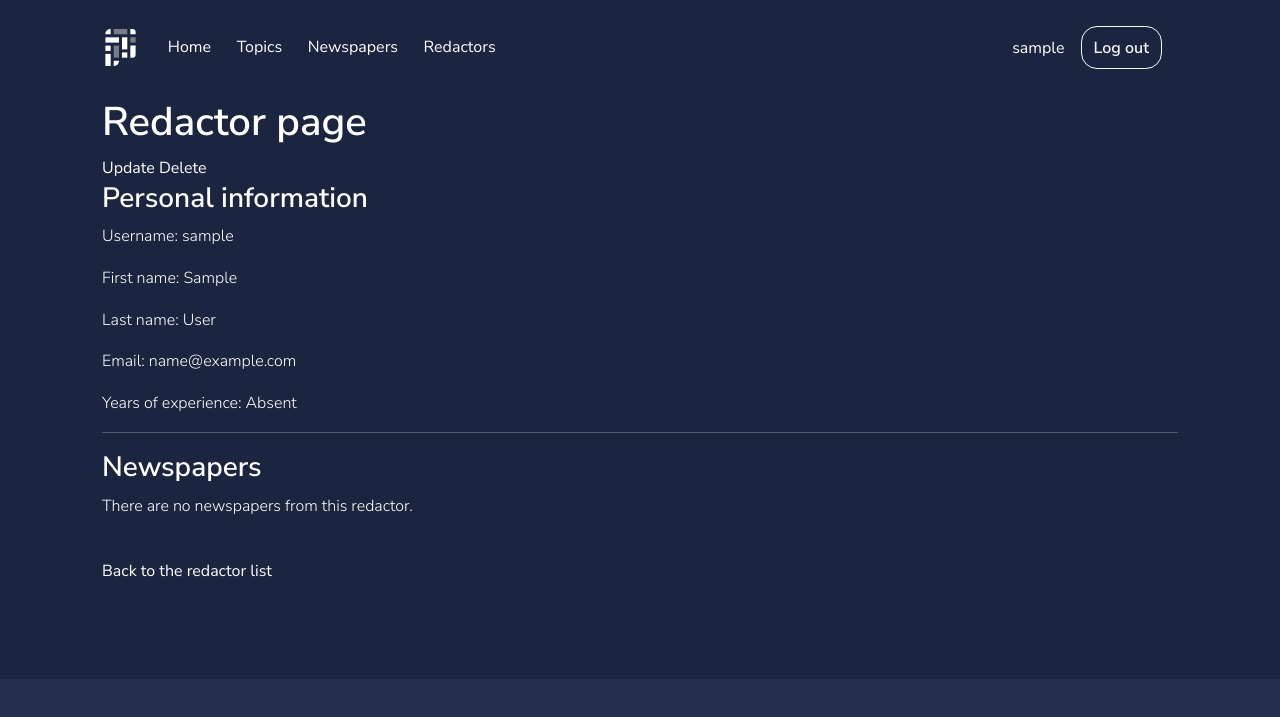
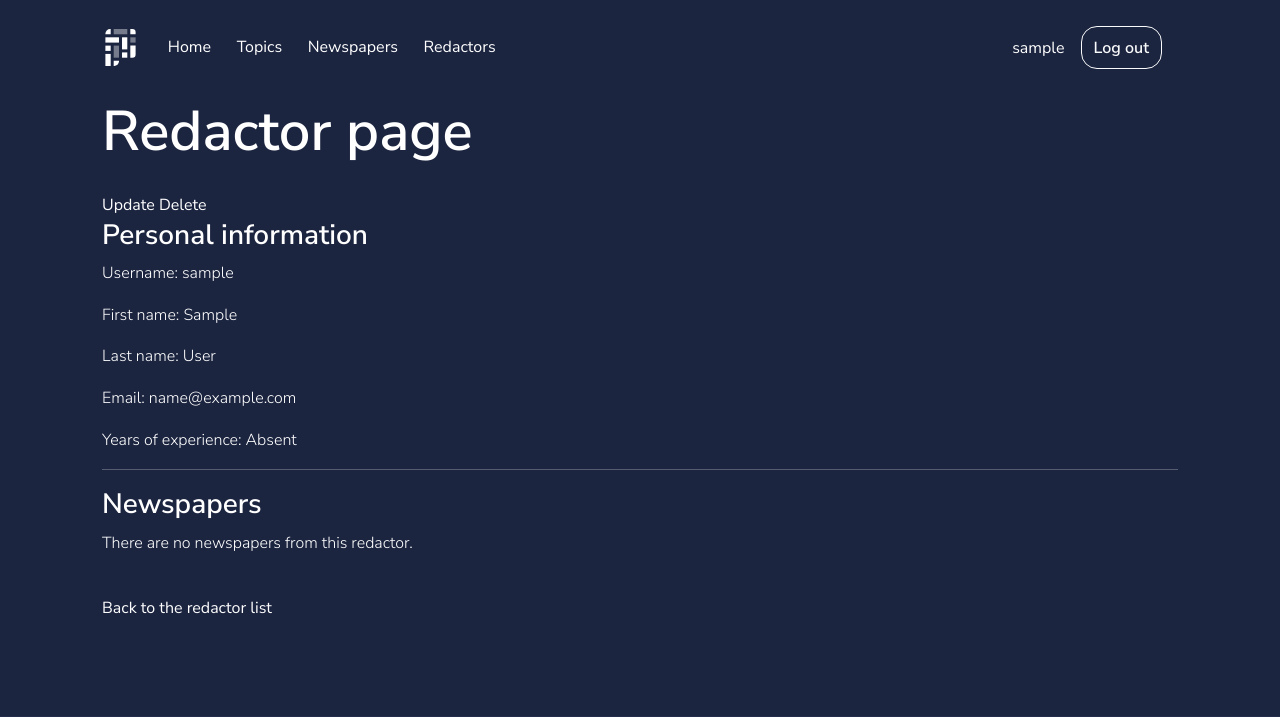
Before and after one commit to bknyrik/newspaper-agency-system, a Django app: page /redactors/1/ in a window 1280 px wide. Shown: the top 717 px of the page. Run offline with Django 5.2, Linux system fonts and the light colour scheme; the visitor is signed in with stand-in values (Sample User, id 1); data comes from the database, SQL or seed files in the repository; data that the repository does not hold is empty.

Commit message:
Add styles to h1 in redactor_detail.html

```diff
--- a/templates/editor/redactor_detail.html
+++ b/templates/editor/redactor_detail.html
@@ -4,7 +4,7 @@
     <div class="container">
       <div class="row">
         <div class="col-12">
-          <h1>Redactor page</h1>
+          <h1 class="display-2 mb-4">Redactor page</h1>
           <a href="{% url "editor:redactor-update" pk=redactor.id %}">Update</a>
           <a href="{% url "editor:redactor-delete" pk=redactor.id %}">Delete</a>
           <section>
```
